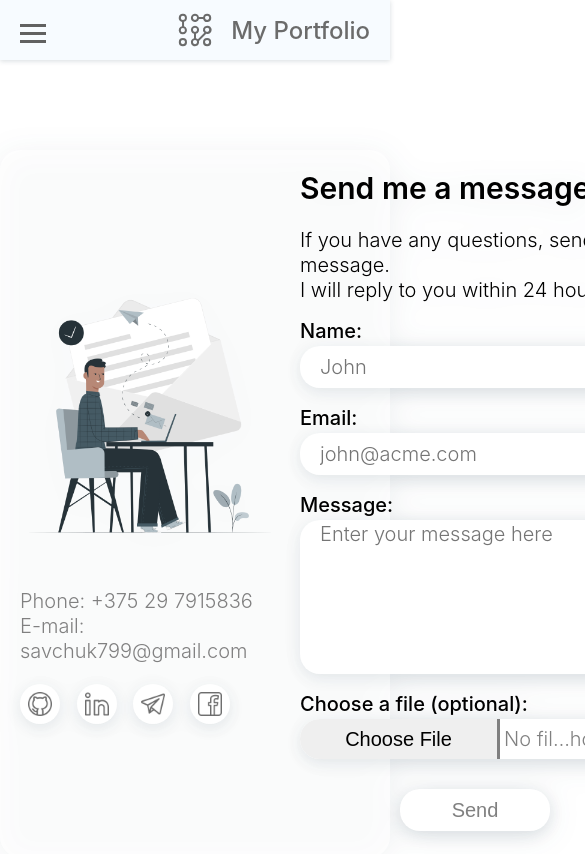
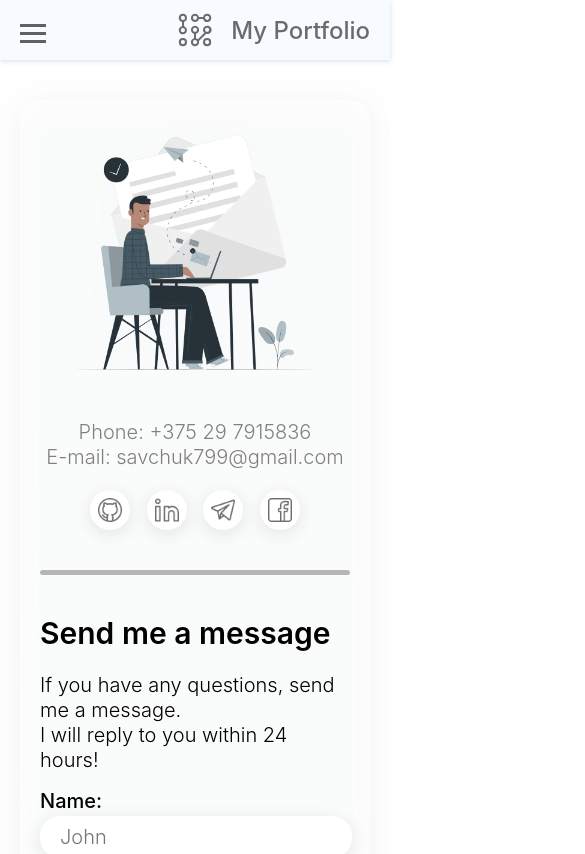
Before and after one commit to RockStar666by/portfolio, a React (Create React App) app: page /contacts in a window 390 px wide. Shown: the top 854 px of the page, 585 px wide, since content can reach past the window. Built offline with nearby package versions, Linux system fonts and the light colour scheme; no server answers.

Commit message:
feat: mobile responsive contacts page

```diff
--- a/src/components/MessageForm/MessageForm.scss
+++ b/src/components/MessageForm/MessageForm.scss
@@ -1,7 +1,6 @@
-.user-form {
+.input-container {
   padding: 8px 0px;
-  max-width: 600px;
-  min-width: 350px;
+  min-width: 300px;
   display: flex;
   flex-direction: column;
   justify-content: flex-start;
--- a/src/components/MessageForm/MessageForm.tsx
+++ b/src/components/MessageForm/MessageForm.tsx
@@ -50,7 +50,7 @@ export const MessageForm: React.FC = () => {
       }}
     >
       {({ setFieldValue }) => (
-        <Form className="user-form">
+        <Form className="input-container">
           <div className="label-container">
             <label htmlFor="username">Name:</label>
             <ErrorMessage
--- a/src/components/Social/Social.scss
+++ b/src/components/Social/Social.scss
@@ -100,5 +100,6 @@
   .contacts-container {
     right: auto;
     margin-top: 20px;
+    align-items: center;
   }
 }
--- a/src/pages/ContactsPage/ContactsPage.scss
+++ b/src/pages/ContactsPage/ContactsPage.scss
@@ -24,9 +24,9 @@
 }
 
 .user-form {
-  padding: 8px 0px;
-  max-width: 600px;
-  min-width: 350px;
+  padding: 8px 20px;
+  max-width: 700px;
+  min-width: 300px;
   display: flex;
   flex-direction: column;
   justify-content: flex-start;
@@ -49,6 +49,7 @@
 }
 
 .contacts-reply {
+  max-width: 100%;
   margin: 10px 0;
   font-size: 20px;
   font-weight: 300;
@@ -71,4 +72,27 @@
     width: 300px;
     height: 300px;
   }
+
+  .contacts-page-container {
+    margin: 0px 20px 50px;
+    flex-direction: column;
+  }
+
+  .divisor {
+    position: relative;
+    height: 5px;
+    width: calc(100% - 40px);
+    margin: 20px 0;
+  }
+
+  .social-container {
+    display: flex;
+    flex-direction: column;
+    justify-content: center;
+    align-items: center;
+  }
+
+  .social-wrapper {
+    margin: auto;
+  }
 }
--- a/src/pages/HomePage/HomePage.scss
+++ b/src/pages/HomePage/HomePage.scss
@@ -6,7 +6,7 @@
 .hello-wrapper {
   position: relative;
   max-width: 1100px;
-  height: 800px;
+  height: calc(100vh - 100px);
   padding-top: 60px;
   display: flex;
   flex-direction: row;
```
